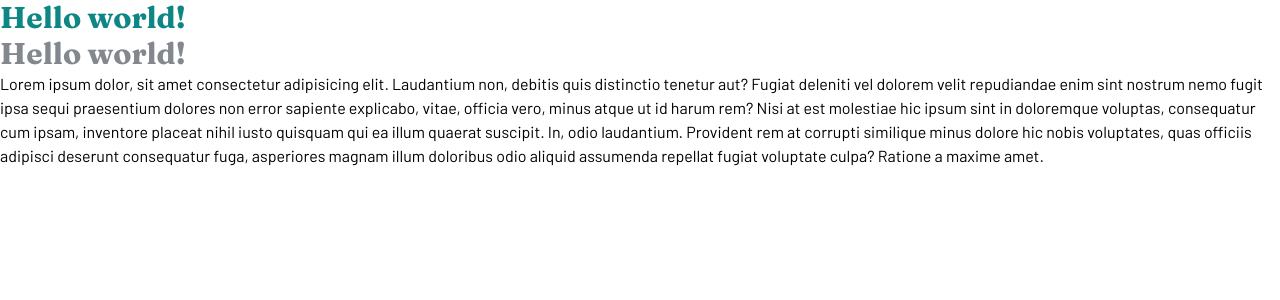
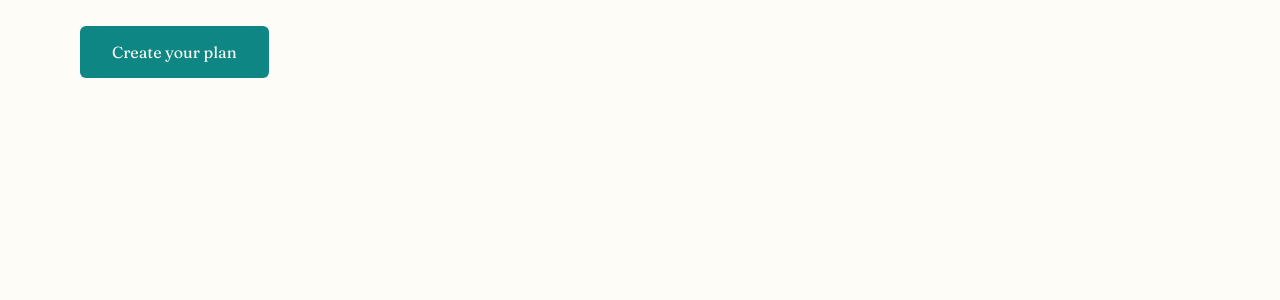
Before and after one commit to zetmosoma10/coffee-roasters, a React (Vite) app: page / in a window 1280 px wide. Shown: the top 300 px of the page. Built offline with nearby package versions, Linux system fonts and the light colour scheme.

Commit message:
build link button

```diff
--- a/src/App.tsx
+++ b/src/App.tsx
@@ -1,22 +1,10 @@
+import Button from "./components/Button";
+
 function App() {
   return (
-    <>
-      <h1 className=" text-dark_cyan text-3xl font-bold ">Hello world!</h1>
-      <h1 className=" text-grey  text-3xl font-bold ">Hello world!</h1>
-      <p>
-        Lorem ipsum dolor, sit amet consectetur adipisicing elit. Laudantium
-        non, debitis quis distinctio tenetur aut? Fugiat deleniti vel dolorem
-        velit repudiandae enim sint nostrum nemo fugit ipsa sequi praesentium
-        dolores non error sapiente explicabo, vitae, officia vero, minus atque
-        ut id harum rem? Nisi at est molestiae hic ipsum sint in doloremque
-        voluptas, consequatur cum ipsam, inventore placeat nihil iusto quisquam
-        qui ea illum quaerat suscipit. In, odio laudantium. Provident rem at
-        corrupti similique minus dolore hic nobis voluptates, quas officiis
-        adipisci deserunt consequatur fuga, asperiores magnam illum doloribus
-        odio aliquid assumenda repellat fugiat voluptate culpa? Ratione a maxime
-        amet.
-      </p>
-    </>
+    <div className="m-10">
+      <Button>Create your plan</Button>
+    </div>
   );
 }
 
--- /dev/null
+++ b/src/components/Button.tsx
@@ -0,0 +1,19 @@
+import { ReactNode } from "react";
+
+interface Props {
+  children: ReactNode;
+}
+
+const Button = ({ children }: Props) => {
+  return (
+    <a
+      href="#"
+      className="bg-dark_cyan font-fraunces bold
+    text-light_cream py-4 px-8 rounded-[6px] m-10 hover:bg-[#66d2cf]"
+    >
+      {children}
+    </a>
+  );
+};
+
+export default Button;
--- a/src/index.css
+++ b/src/index.css
@@ -5,6 +5,9 @@
 @tailwind utilities;
 
 @layer base {
+  body {
+    background-color: #fefcf7;
+  }
   h1,
   h2,
   h3,
```
